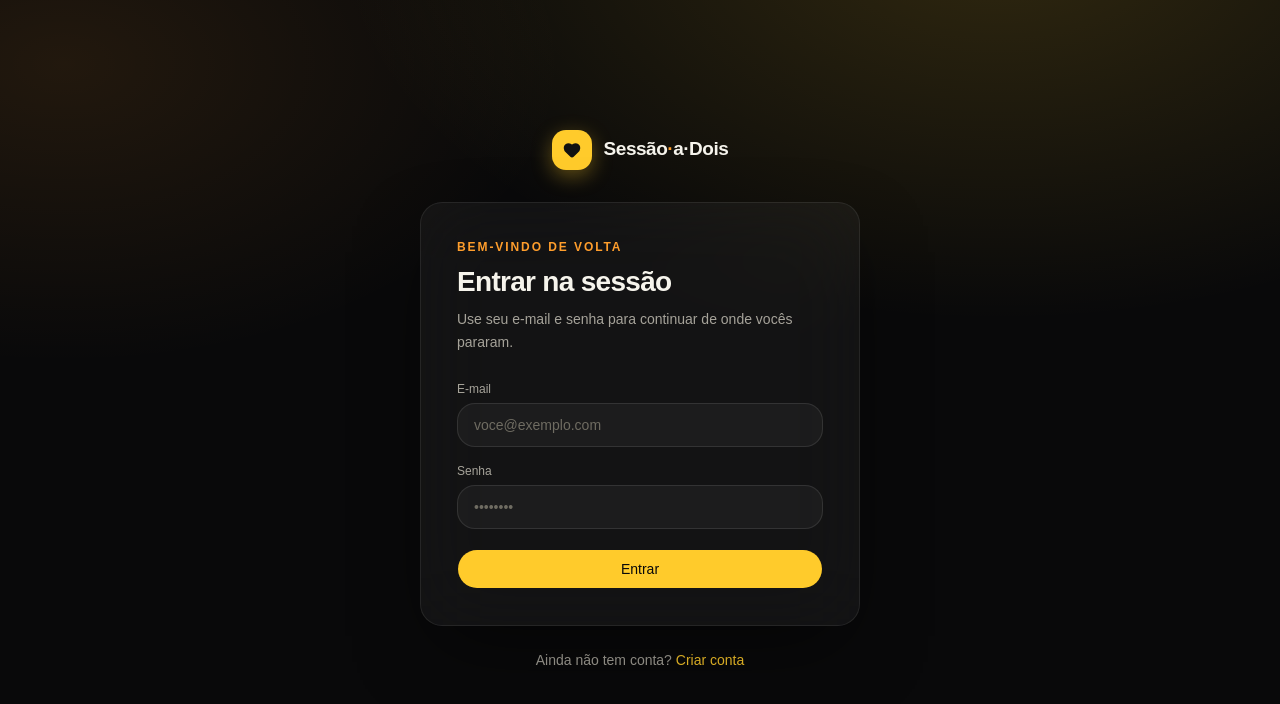
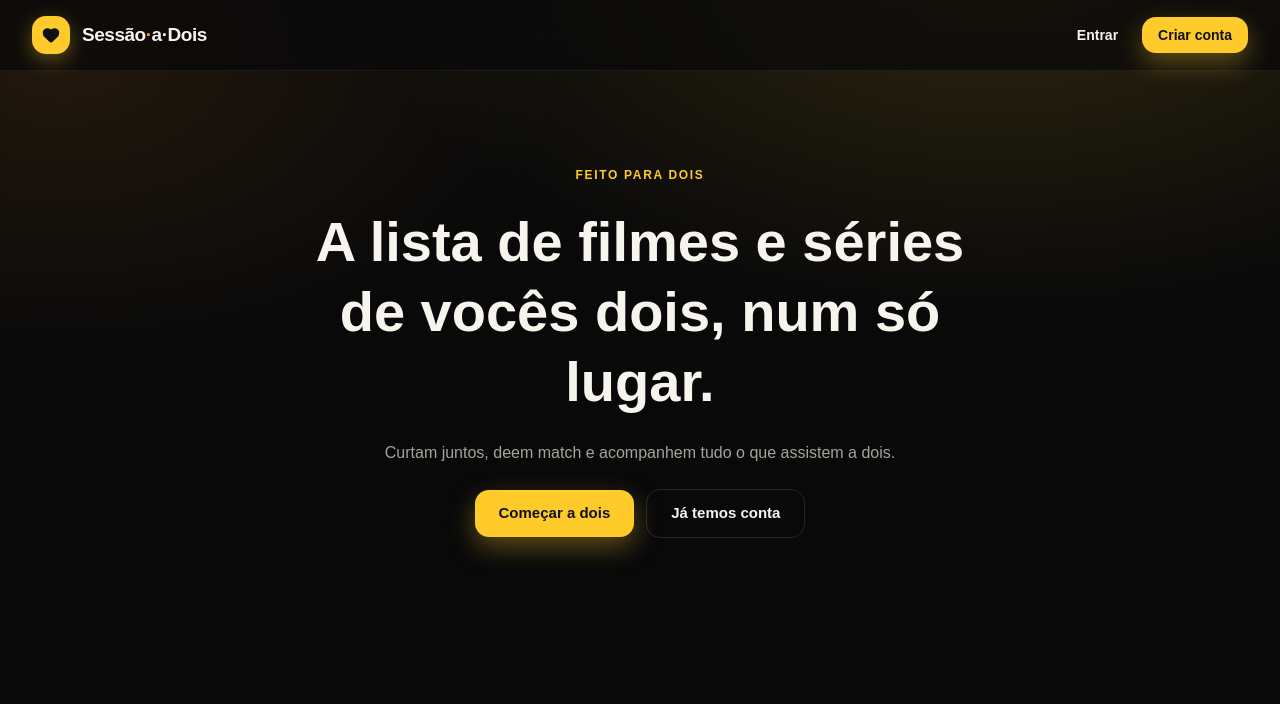
Before and after one commit to Guga2111/sessao-a-dois, a React (Vite) app in the folder client/: page / in a window 1280 px wide. Before the commit this address led to /login. Shown: the top 704 px of the page. Built offline with nearby package versions, Linux system fonts and the light colour scheme; no server answers.

Commit message:
feat: US-003 - Rota publica '/' com logica de sessao (LandingScreen + guard)

```diff
--- a/client/src/App.tsx
+++ b/client/src/App.tsx
@@ -13,6 +13,7 @@ import {
 } from "@/routes/guards"
 import { DashboardScreen } from "@/screens/DashboardScreen"
 import { HubScreen } from "@/screens/HubScreen"
+import { LandingScreen } from "@/screens/LandingScreen"
 import { MatchScreen } from "@/screens/MatchScreen"
 import { useAuthStore } from "@/stores/useAuthStore"
 import { useMatchStore } from "@/stores/useMatchStore"
@@ -45,6 +46,14 @@ export function App() {
   return (
     <>
       <Routes>
+        <Route
+          path="/"
+          element={
+            <PublicOnlyRoute>
+              <LandingScreen />
+            </PublicOnlyRoute>
+          }
+        />
         <Route
           path="/login"
           element={
--- /dev/null
+++ b/client/src/screens/LandingScreen.tsx
@@ -0,0 +1,66 @@
+import { Heart } from "lucide-react"
+import { Link } from "react-router-dom"
+
+export function LandingScreen() {
+  return (
+    <div
+      className="font-auth-body min-h-screen text-[#f6f4ec]"
+      style={{
+        background:
+          "radial-gradient(1200px 700px at 78% -8%, rgba(255,203,43,.16), transparent 55%), radial-gradient(1000px 600px at 5% 8%, rgba(255,158,44,.10), transparent 50%), #09090a",
+      }}
+    >
+      <header className="sticky top-0 z-40 flex items-center justify-between gap-6 border-b border-white/[0.07] bg-[#09090a]/72 px-5 py-4 backdrop-blur-xl sm:px-8">
+        <div className="flex items-center gap-3">
+          <div className="grid size-9.5 flex-none place-items-center rounded-xl bg-[#ffcb2b] shadow-[0_6px_20px_rgba(255,203,43,.35)]">
+            <Heart className="size-[18px] fill-current text-[#111]" aria-hidden="true" />
+          </div>
+          <span className="font-display text-[19px] font-bold tracking-tight text-[#f6f4ec]">
+            Sessão<span className="text-[#ff9e2c]">·</span>a·Dois
+          </span>
+        </div>
+
+        <div className="flex items-center gap-2">
+          <Link
+            to="/login"
+            className="rounded-xl px-4 py-2 text-sm font-semibold text-[#f6f4ec] transition-colors hover:bg-white/[0.06] focus-visible:outline-2 focus-visible:outline-offset-2 focus-visible:outline-[#ffcb2b]"
+          >
+            Entrar
+          </Link>
+          <Link
+            to="/register"
+            className="rounded-xl bg-[#ffcb2b] px-4 py-2 text-sm font-bold text-[#111] shadow-[0_10px_26px_rgba(255,203,43,.34)] transition-transform hover:-translate-y-px focus-visible:outline-2 focus-visible:outline-offset-2 focus-visible:outline-[#ffcb2b]"
+          >
+            Criar conta
+          </Link>
+        </div>
+      </header>
+
+      <main className="mx-auto flex max-w-3xl flex-col items-center gap-6 px-5 py-24 text-center sm:px-8">
+        <span className="font-auth-body text-xs font-semibold tracking-[0.14em] text-[#ffcb2b] uppercase">
+          Feito para dois
+        </span>
+        <h1 className="font-display text-[clamp(2rem,5vw,3.5rem)] leading-tight font-extrabold text-[#f6f4ec]">
+          A lista de filmes e séries de vocês dois, num só lugar.
+        </h1>
+        <p className="max-w-xl text-[15px] text-[#a6a39a] sm:text-base">
+          Curtam juntos, deem match e acompanhem tudo o que assistem a dois.
+        </p>
+        <div className="flex flex-wrap items-center justify-center gap-3">
+          <Link
+            to="/register"
+            className="rounded-xl bg-[#ffcb2b] px-6 py-3 text-[15px] font-bold text-[#111] shadow-[0_10px_26px_rgba(255,203,43,.34)] transition-transform hover:-translate-y-px focus-visible:outline-2 focus-visible:outline-offset-2 focus-visible:outline-[#ffcb2b]"
+          >
+            Começar a dois
+          </Link>
+          <Link
+            to="/login"
+            className="rounded-xl border border-white/[0.12] px-6 py-3 text-[15px] font-semibold text-[#f6f4ec] transition-colors hover:bg-white/[0.06] focus-visible:outline-2 focus-visible:outline-offset-2 focus-visible:outline-[#ffcb2b]"
+          >
+            Já temos conta
+          </Link>
+        </div>
+      </main>
+    </div>
+  )
+}
```
Also changed, not shown: 2 other files (tests, documents, lock files or other folders).
